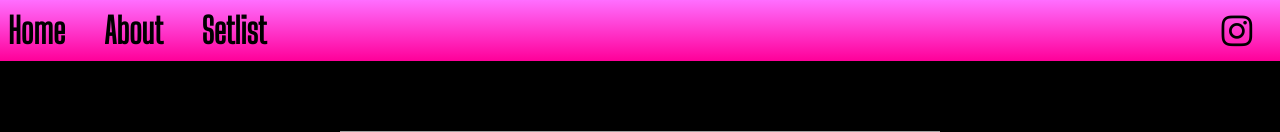
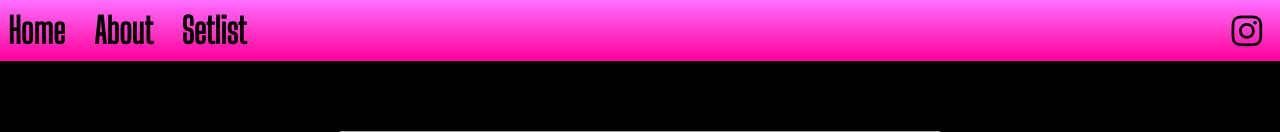
Before and after one commit to Scurrlin/The_Gall, a Django app: template the_gall/myapp/templates/home.html in a window 1280 px wide. Shown: the top 132 px of the page. Run offline with Django 5.2, Linux system fonts and the light colour scheme; the template is opened without the code that fills it, so the values that code supplies are empty; grey boxes are pictures that could not be loaded.

Commit message:
change header padding

```diff
--- a/the_gall/myapp/static/css/styles.css
+++ b/the_gall/myapp/static/css/styles.css
@@ -29,7 +29,7 @@ nav ul {
 
 nav ul li {
     display: inline;
-    margin-right: 20px;
+    margin-right: 10px;
 }
 
 nav ul li a {
```
